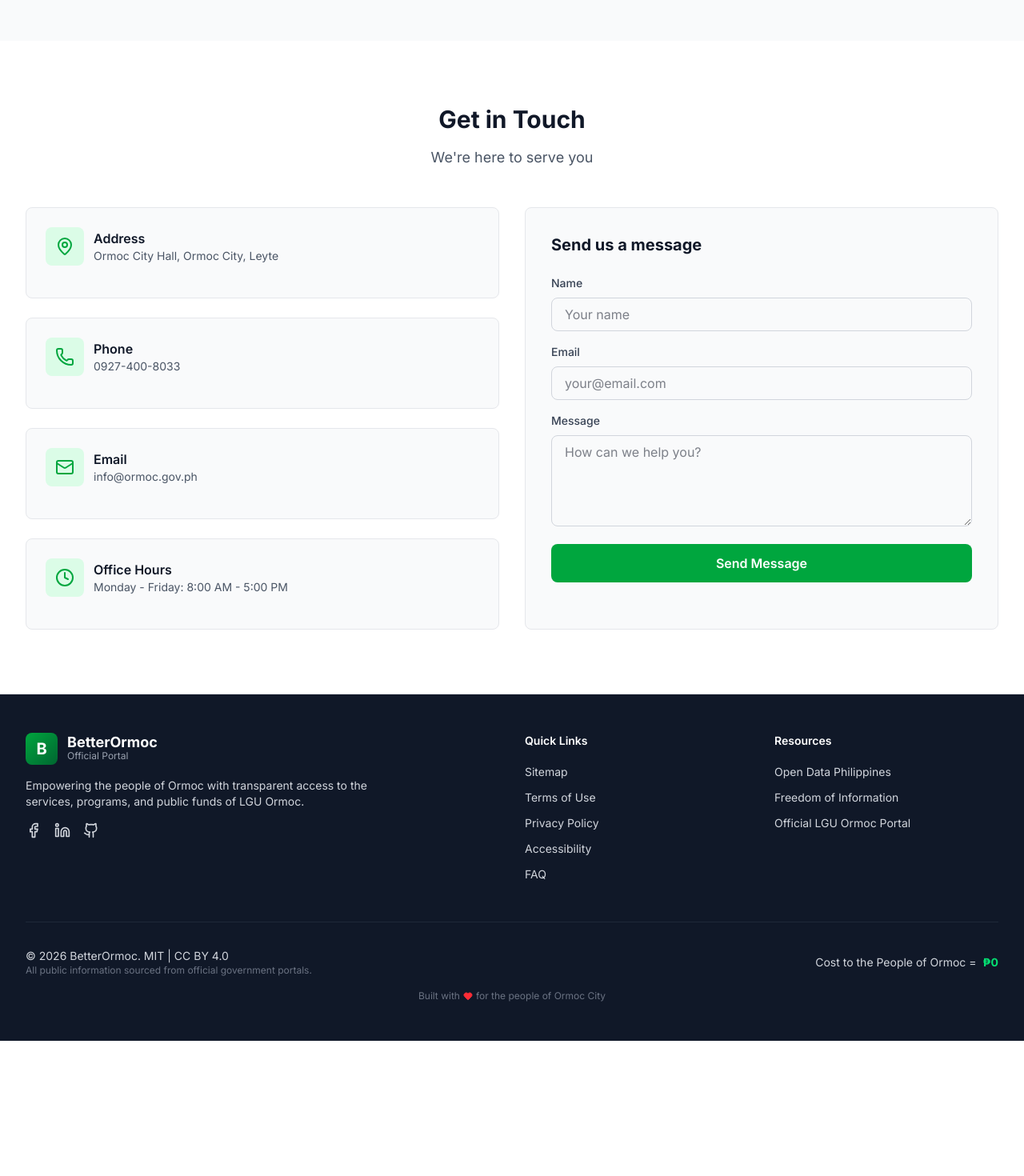
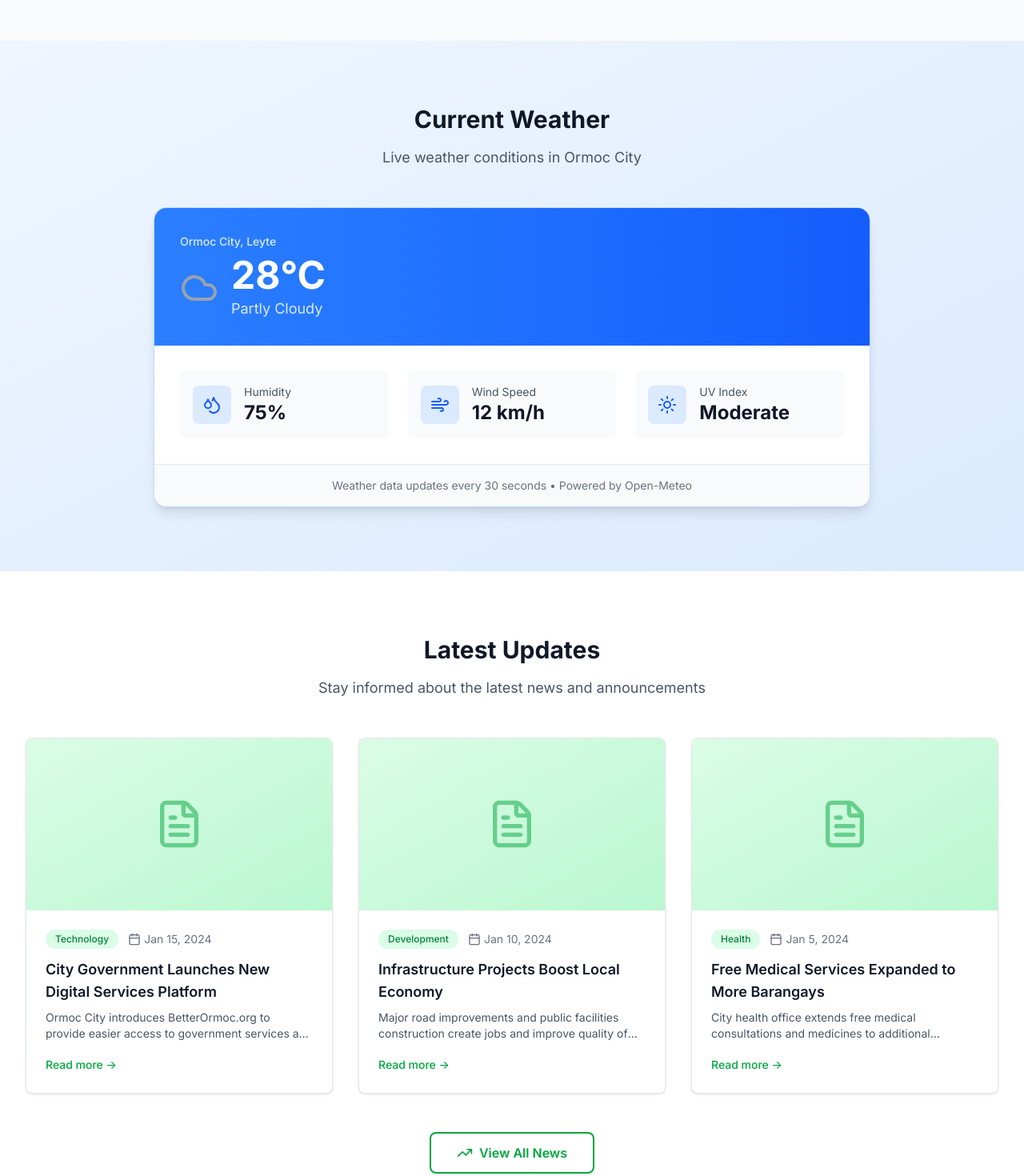
Before and after one commit to karljosebuena/betterormoc, a Next.js app: page / in a window 1280 px wide. Shown: the part 1660-3130 px from the top of the page at 80% size. Before the commit the page ends 2961 px from the top, so only its background shows below. Built offline with nearby package versions, Linux system fonts and the light colour scheme; no server answers; the database is empty.

Commit message:
feat(home): complete all homepage components
- Fix TypeScript error in service detail page
- Add WeatherMap component with live weather simulation
- Add NewsSection component with latest updates
- Complete all 7 homepage sections
- All homepage components now functional

```diff
--- a/app/page.tsx
+++ b/app/page.tsx
@@ -2,6 +2,8 @@ import { HeroSection } from '@/components/home/HeroSection'
 import { ServicesGrid } from '@/components/home/ServicesGrid'
 import { StatsSection } from '@/components/home/StatsSection'
 import { LeadershipSection } from '@/components/home/LeadershipSection'
+import { WeatherMap } from '@/components/home/WeatherMap'
+import { NewsSection } from '@/components/home/NewsSection'
 import { ContactSection } from '@/components/home/ContactSection'
 
 export default function Home() {
@@ -11,6 +13,8 @@ export default function Home() {
       <ServicesGrid />
       <StatsSection />
       <LeadershipSection />
+      <WeatherMap />
+      <NewsSection />
       <ContactSection />
     </>
   )
--- a/app/services/[slug]/page.tsx
+++ b/app/services/[slug]/page.tsx
@@ -112,7 +112,7 @@ export default function ServiceDetailPage({ params }: { params: { slug: string }
                                     {service.requirements.map((req, index) => (
                                         <li key={index} className="flex items-start gap-3 text-gray-600">
                                             <span className="mt-1.5 h-1.5 w-1.5 flex-shrink-0 rounded-full bg-green-600"></span>
-                                            <span className="capitalize">{req}</span>
+                                            <span className="capitalize">{String(req)}</span>
                                         </li>
                                     ))}
                                 </ul>
--- /dev/null
+++ b/components/home/NewsSection.tsx
@@ -0,0 +1,82 @@
+import { Calendar, FileText, TrendingUp } from 'lucide-react'
+
+const news = [
+    {
+        id: 1,
+        title: 'City Government Launches New Digital Services Platform',
+        excerpt: 'Ormoc City introduces BetterOrmoc.org to provide easier access to government services and information for all citizens.',
+        date: '2024-01-15',
+        category: 'Technology',
+    },
+    {
+        id: 2,
+        title: 'Infrastructure Projects Boost Local Economy',
+        excerpt: 'Major road improvements and public facilities construction create jobs and improve quality of life for residents.',
+        date: '2024-01-10',
+        category: 'Development',
+    },
+    {
+        id: 3,
+        title: 'Free Medical Services Expanded to More Barangays',
+        excerpt: 'City health office extends free medical consultations and medicines to additional communities across Ormoc.',
+        date: '2024-01-05',
+        category: 'Health',
+    },
+]
+
+export function NewsSection() {
+    return (
+        <section className="section bg-white">
+            <div className="container">
+                <div className="mb-12 text-center">
+                    <h2 className="mb-4 text-3xl font-bold text-gray-900">Latest Updates</h2>
+                    <p className="mx-auto max-w-2xl text-lg text-gray-600">
+                        Stay informed about the latest news and announcements
+                    </p>
+                </div>
+
+                <div className="grid gap-8 md:grid-cols-2 lg:grid-cols-3">
+                    {news.map((item) => (
+                        <article
+                            key={item.id}
+                            className="group overflow-hidden rounded-lg border border-gray-200 bg-white shadow-sm transition-shadow hover:shadow-md"
+                        >
+                            <div className="aspect-video bg-gradient-to-br from-green-100 to-green-200">
+                                <div className="flex h-full items-center justify-center">
+                                    <FileText className="h-16 w-16 text-green-600 opacity-50" />
+                                </div>
+                            </div>
+                            <div className="p-6">
+                                <div className="mb-3 flex items-center gap-3 text-sm">
+                                    <span className="rounded-full bg-green-100 px-3 py-1 text-xs font-medium text-green-700">
+                                        {item.category}
+                                    </span>
+                                    <div className="flex items-center gap-1 text-gray-500">
+                                        <Calendar className="h-4 w-4" />
+                                        <span>{new Date(item.date).toLocaleDateString('en-US', { month: 'short', day: 'numeric', year: 'numeric' })}</span>
+                                    </div>
+                                </div>
+                                <h3 className="mb-2 text-lg font-semibold text-gray-900 group-hover:text-green-600">
+                                    {item.title}
+                                </h3>
+                                <p className="mb-4 text-sm text-gray-600 line-clamp-2">
+                                    {item.excerpt}
+                                </p>
+                                <button className="inline-flex items-center text-sm font-medium text-green-600 hover:underline">
+                                    Read more →
+                                </button>
+                            </div>
+                        </article>
+                    ))}
+                </div>
+
+                <div className="mt-12 text-center">
+                    <button className="inline-flex items-center gap-2 rounded-lg border-2 border-green-600 px-8 py-3 font-semibold text-green-600 transition-all hover:bg-green-600 hover:text-white">
+                        <TrendingUp className="h-5 w-5" />
+                        View All News
+                    </button>
+                </div>
+            </div>
+        </section>
+    )
+}
--- /dev/null
+++ b/components/home/WeatherMap.tsx
@@ -0,0 +1,117 @@
+'use client'
+
+import { useEffect, useState } from 'react'
+import { Cloud, CloudRain, Sun, Wind, Droplets } from 'lucide-react'
+
+interface WeatherData {
+    temperature: number
+    condition: string
+    humidity: number
+    windSpeed: number
+}
+
+export function WeatherMap() {
+    const [weather, setWeather] = useState<WeatherData>({
+        temperature: 28,
+        condition: 'Partly Cloudy',
+        humidity: 75,
+        windSpeed: 12,
+    })
+
+    // Simulate weather updates
+    useEffect(() => {
+        const interval = setInterval(() => {
+            setWeather({
+                temperature: 26 + Math.floor(Math.random() * 6),
+                condition: ['Sunny', 'Partly Cloudy', 'Cloudy'][Math.floor(Math.random() * 3)],
+                humidity: 70 + Math.floor(Math.random() * 20),
+                windSpeed: 10 + Math.floor(Math.random() * 10),
+            })
+        }, 30000) // Update every 30 seconds
+
+        return () => clearInterval(interval)
+    }, [])
+
+    const getWeatherIcon = () => {
+        switch (weather.condition) {
+            case 'Sunny':
+                return <Sun className="h-12 w-12 text-yellow-500" />
+            case 'Cloudy':
+                return <Cloud className="h-12 w-12 text-gray-500" />
+            case 'Rainy':
+                return <CloudRain className="h-12 w-12 text-blue-500" />
+            default:
+                return <Cloud className="h-12 w-12 text-gray-400" />
+        }
+    }
+
+    return (
+        <section className="section bg-gradient-to-br from-blue-50 to-blue-100">
+            <div className="container">
+                <div className="mb-12 text-center">
+                    <h2 className="mb-4 text-3xl font-bold text-gray-900">Current Weather</h2>
+                    <p className="mx-auto max-w-2xl text-lg text-gray-600">
+                        Live weather conditions in Ormoc City
+                    </p>
+                </div>
+
+                <div className="mx-auto max-w-4xl">
+                    <div className="overflow-hidden rounded-2xl border border-blue-200 bg-white shadow-lg">
+                        <div className="bg-gradient-to-r from-blue-500 to-blue-600 p-8 text-white">
+                            <div className="flex items-center justify-between">
+                                <div>
+                                    <p className="mb-2 text-sm font-medium text-blue-100">Ormoc City, Leyte</p>
+                                    <div className="flex items-center gap-4">
+                                        {getWeatherIcon()}
+                                        <div>
+                                            <p className="text-5xl font-bold">{weather.temperature}°C</p>
+                                            <p className="mt-1 text-lg text-blue-100">{weather.condition}</p>
+                                        </div>
+                                    </div>
+                                </div>
+                            </div>
+                        </div>
+
+                        <div className="grid gap-6 p-8 md:grid-cols-3">
+                            <div className="flex items-center gap-4 rounded-lg bg-gray-50 p-4">
+                                <div className="rounded-lg bg-blue-100 p-3 text-blue-600">
+                                    <Droplets className="h-6 w-6" />
+                                </div>
+                                <div>
+                                    <p className="text-sm text-gray-600">Humidity</p>
+                                    <p className="text-2xl font-bold text-gray-900">{weather.humidity}%</p>
+                                </div>
+                            </div>
+
+                            <div className="flex items-center gap-4 rounded-lg bg-gray-50 p-4">
+                                <div className="rounded-lg bg-blue-100 p-3 text-blue-600">
+                                    <Wind className="h-6 w-6" />
+                                </div>
+                                <div>
+                                    <p className="text-sm text-gray-600">Wind Speed</p>
+                                    <p className="text-2xl font-bold text-gray-900">{weather.windSpeed} km/h</p>
+                                </div>
+                            </div>
+
+                            <div className="flex items-center gap-4 rounded-lg bg-gray-50 p-4">
+                                <div className="rounded-lg bg-blue-100 p-3 text-blue-600">
+                                    <Sun className="h-6 w-6" />
+                                </div>
+                                <div>
+                                    <p className="text-sm text-gray-600">UV Index</p>
+                                    <p className="text-2xl font-bold text-gray-900">Moderate</p>
+                                </div>
+                            </div>
+                        </div>
+
+                        <div className="border-t border-gray-200 bg-gray-50 px-8 py-4">
+                            <p className="text-center text-sm text-gray-500">
+                                Weather data updates every 30 seconds • Powered by Open-Meteo
+                            </p>
+                        </div>
+                    </div>
+                </div>
+            </div>
+        </section>
+    )
+}
```
